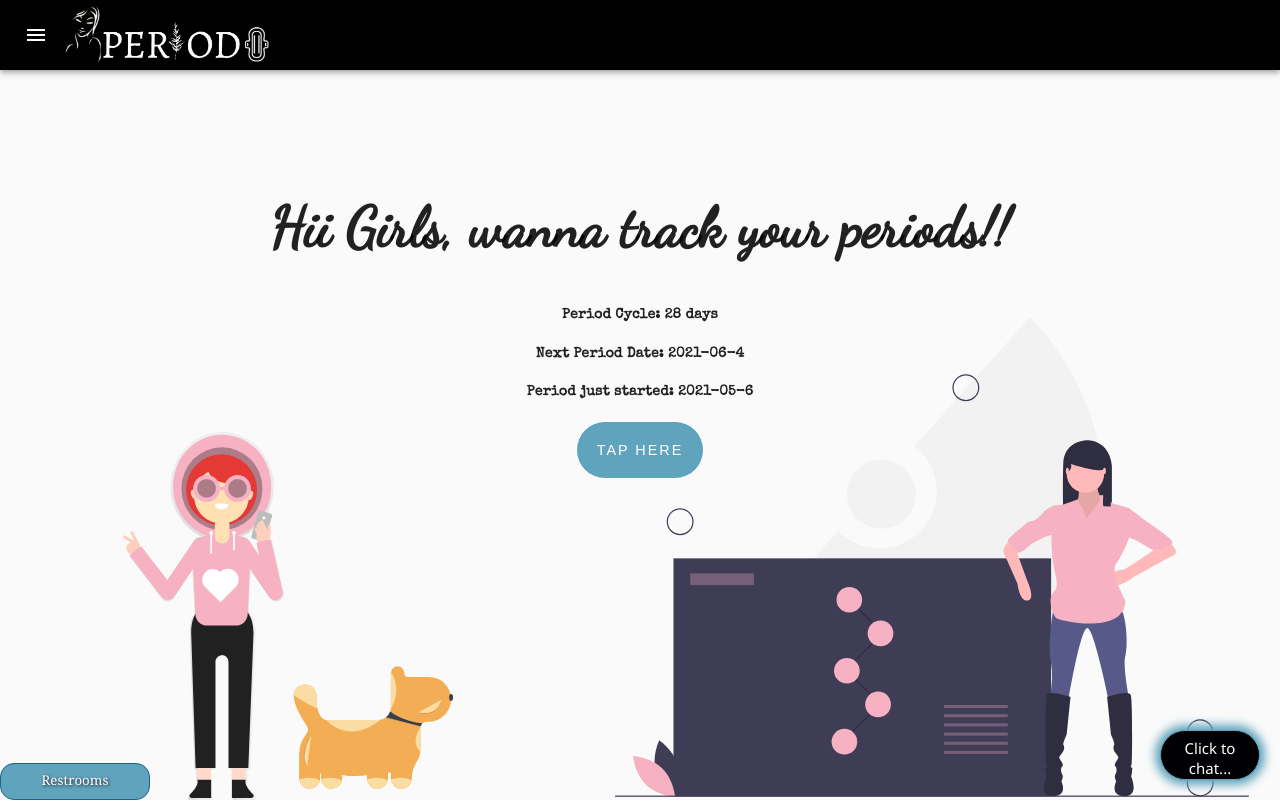
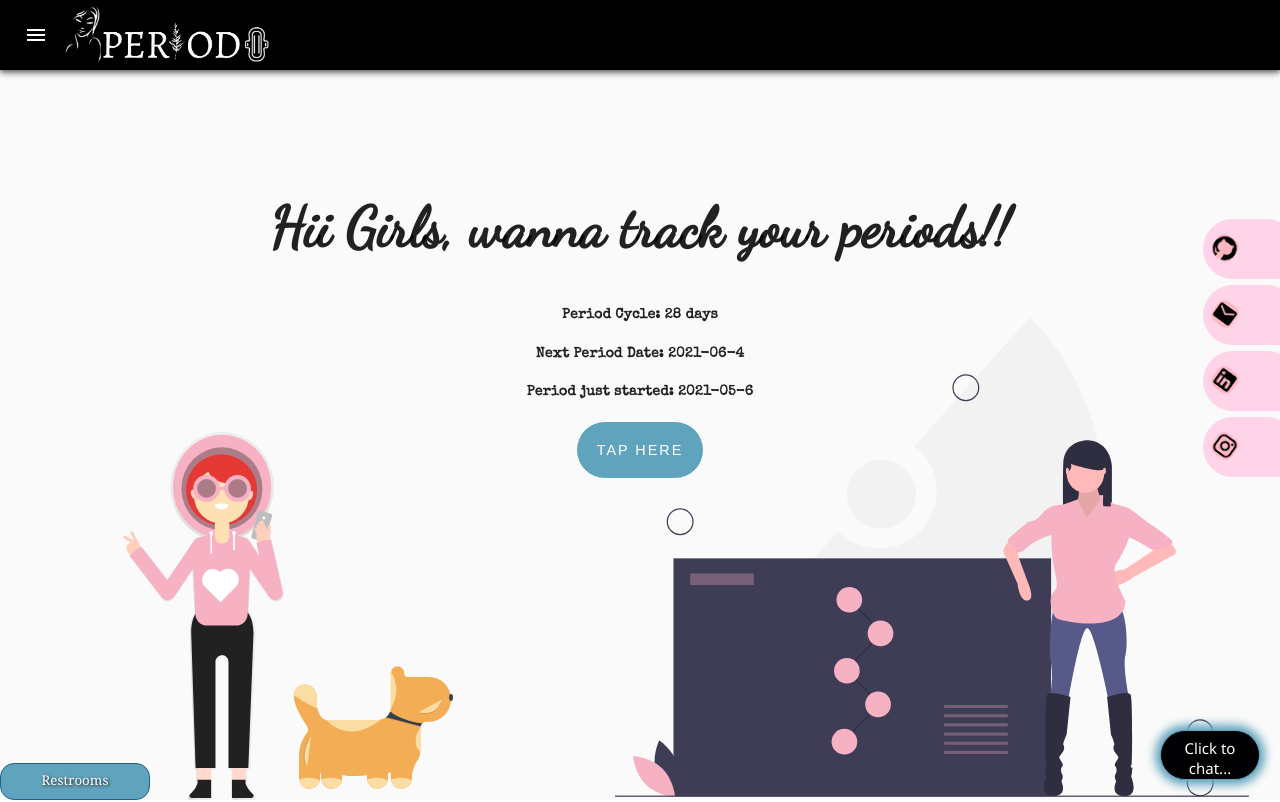
Before and after one commit to Feminine-Divine/periodo, a Next.js app in the folder periodo/: page / in a window 1280 px wide. Shown: the top 802 px of the page. Built offline with nearby package versions, Linux system fonts and the light colour scheme; no server answers; a web font is replaced by a local one.

Commit message:
social media icons (#297)
* social media icons

* some changes

```diff
--- a/periodo/pages/homepage.js
+++ b/periodo/pages/homepage.js
@@ -1,15 +1,31 @@
 import React from "react";
-import Start from "../components/started.js"
-import Layout from "../components/Layout"
-import ChatBot from "../components/ChatBot/ChatBot"
-import Emergency from "../components/Emergency/Emergency"
+import Navbar from "../components/navbar.js";
+import Start from "../components/started.js";
+import Layout from "../components/Layout";
+import Footer from "../components/Footer/Footer.js";
+import ChatBot from "../components/ChatBot/ChatBot";
+import Emergency from "../components/Emergency/Emergency";
+import GitHubIcon from "@material-ui/icons/GitHub";
+import MailIcon from "@material-ui/icons/Mail";
+import LinkedInIcon from "@material-ui/icons/LinkedIn";
+import InstagramIcon from "@material-ui/icons/Instagram";
+import styles from '../styles/Home.module.css';
+
+
+
 
 const Homepage = () => {
   return (
     <>
-      <Layout>
-      <Start/>
-      </Layout>
+      <Navbar />
+        <div className={styles.socialIcons}>
+            <a data-testid="github" href="https://github.com/Feminine-Divine/periodo"><GitHubIcon className={styles.icons} /></a>
+            <a data-testid="mail" href="mailto:femininedivine591@gmail.com"><MailIcon className={styles.icons} /></a>
+            <a data-testid="linkedin" href="https://www.linkedin.com/company/feminine-divine/"><LinkedInIcon className={styles.icons} /></a>
+            <a data-testid="instagram" href=""><InstagramIcon className={styles.icons} /></a>
+        </div>
+      <Start />
+      <Layout />
       <ChatBot />
       <Emergency />
     </>
--- a/periodo/styles/Home.module.css
+++ b/periodo/styles/Home.module.css
@@ -113,3 +113,50 @@
   padding: 8px 0;
   background: #3a2b58;
 }
+
+.socialIcons{
+  position: fixed;
+  top: 27%;
+  left: 95%;
+  width: 100px;
+  display: flex;
+  flex-direction: column;
+}
+.socialIcons a{
+ background-color: rgb(255, 211, 232);
+ padding: 10px;
+ padding-top: 12px;
+ padding-bottom: 8px;
+ font-size: 28px;
+ margin: 3px;
+ text-align: left;
+ border-radius:  33px  33px 0px  ;
+ transform:  translate(-16px,0px);
+ transition: all 0.5s;
+
+}
+.socialIcons a:hover{
+  transform: translate(12px,0px);
+}
+.icons{
+  background-color: lightpink;
+  border-radius: 33%;
+  margin-right: 25px;
+  font-size: 100px;
+  height: 80px;
+  width: 34px;
+  color: black;
+  text-align: center;
+  transition: all 0.5;
+  animation: animate 5s linear infinite;
+}
+
+
+@keyframes animate{
+  0%{
+      transform:rotate(0deg);
+  }
+  100%{
+      transform:rotate(360deg);
+  }
+}
```
Also changed, not shown: 2 other files (tests, documents, lock files or other folders).
